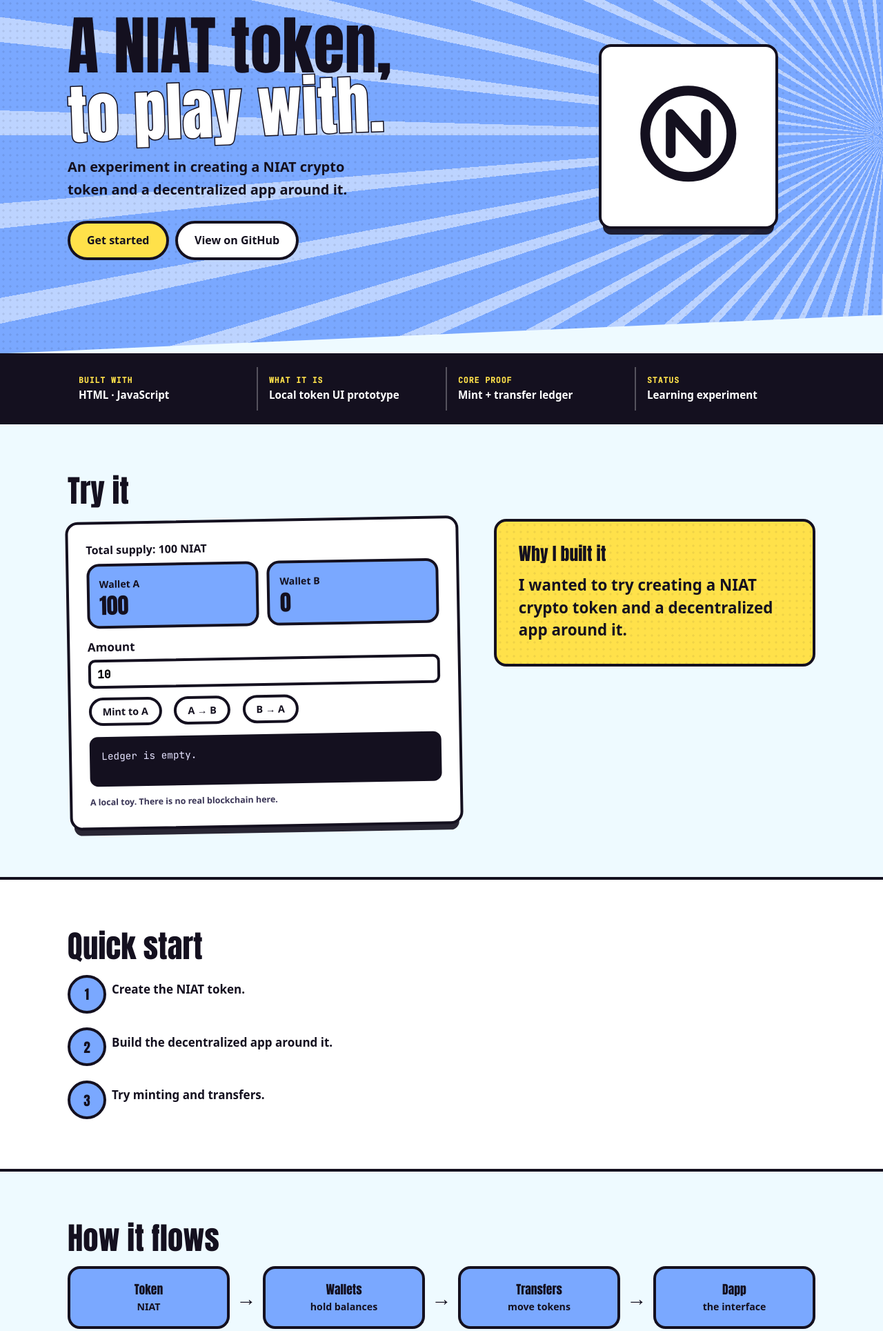
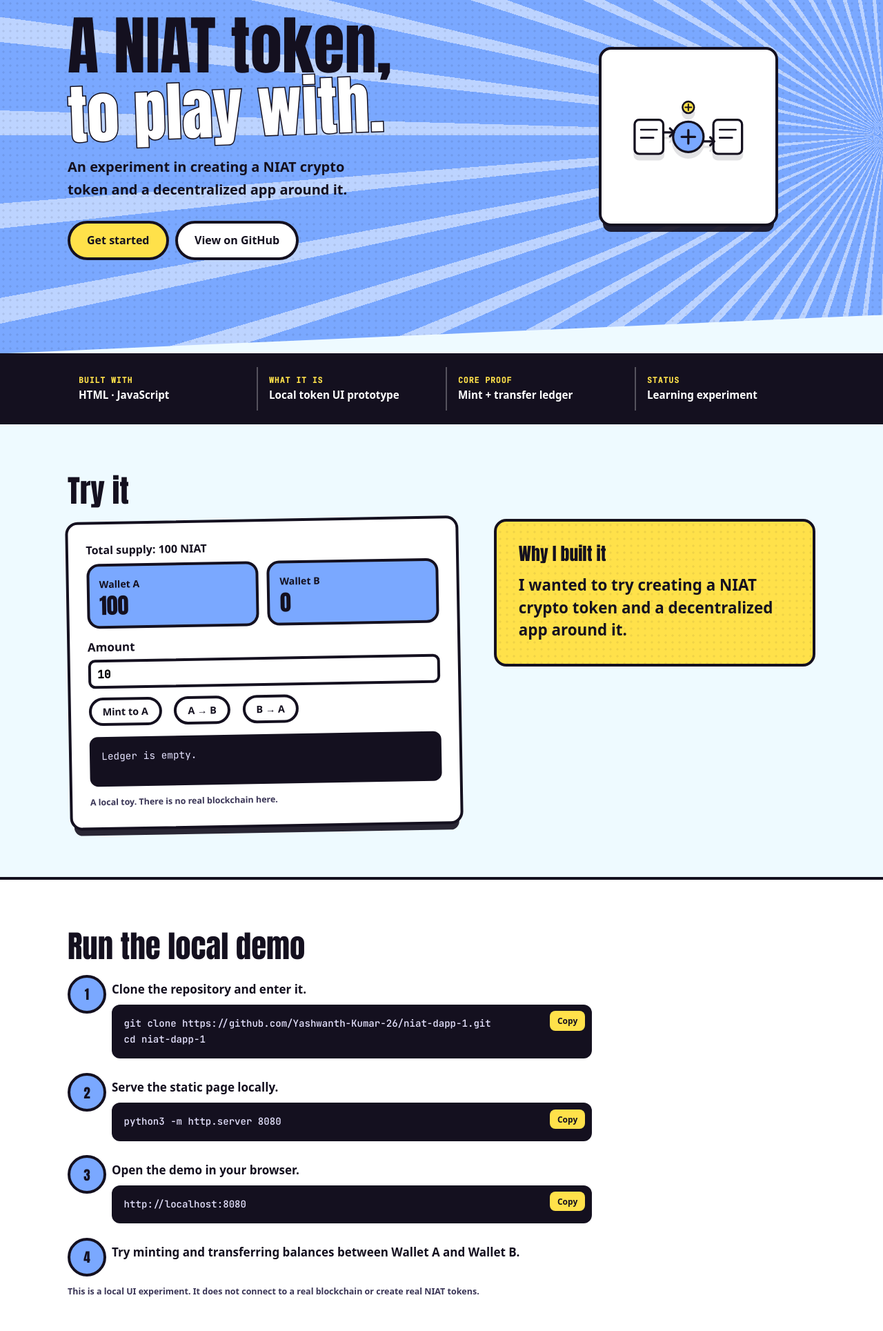
Before and after one commit to Yashwanth-Kumar-26/niat-dapp-1, a plain HTML site: page index.html in a window 1280 px wide. Shown: the part 120-2049 px from the top of the page at 69% size. Drawn offline with Linux system fonts and the light colour scheme; a web font is replaced by a local one.

Commit message:
docs: correct setup and add project visuals

```diff
--- a/index.html
+++ b/index.html
@@ -50,9 +50,11 @@ td code,td:first-child{font-weight:900}
 @media (max-width:820px){.hg,.demo{grid-template-columns:1fr}.logo{width:140px;padding:1.2rem;justify-self:start}.rig{transform:none}.flow{flex-direction:column}.ar{transform:rotate(90deg)}}
 
 .facts-band{background:var(--ink);color:var(--white);border-block:4px solid var(--ink);padding:1rem 0}.facts{display:grid;grid-template-columns:repeat(4,1fr);gap:.75rem}.fact{padding:.75rem 1rem;border-left:2px solid rgba(255,255,255,.28)}.fact:first-child{border-left:0}.fact small{display:block;color:var(--sun);font:700 .72rem/1.2 var(--mono);text-transform:uppercase;letter-spacing:.08em}.fact strong{display:block;margin-top:.25rem;font-size:.95rem;line-height:1.35}@media (max-width:820px){.facts{grid-template-columns:repeat(2,1fr)}.fact:nth-child(odd){border-left:0}}@media (max-width:480px){.facts{grid-template-columns:1fr}.fact{border-left:0;border-top:2px solid rgba(255,255,255,.28)}.fact:first-child{border-top:0}}
+
+.logo svg{filter:drop-shadow(0 8px 0 rgba(20,16,31,.12))}.logo{display:grid;place-items:center}.setup-note{max-width:60ch}
 </style></head><body>
 <header class="hero"><div class="wrap"><nav><a class="back" href="https://github.com/Yashwanth-Kumar-26">Yashwanth-Kumar-26</a><span lang="ja" aria-hidden="true" style="font:400 1.2rem var(--display)">分散</span></nav>
-<div class="hg"><div><h1>A NIAT token, <em>to play with.</em></h1><p class="lede">An experiment in creating a NIAT crypto token and a decentralized app around it.</p><a class="btn p" href="#start">Get started</a><a class="btn" href="https://github.com/Yashwanth-Kumar-26/niat-dapp-1">View on GitHub</a></div><div class="logo ink" role="img" aria-label="NIAT-Dapp: a NIAT token experiment logo"><svg viewBox="0 0 64 64" width="100%" height="100%" aria-hidden="true" fill="none" stroke="#14101f" stroke-width="5" stroke-linecap="round" stroke-linejoin="round"><circle cx="32" cy="32" r="22"/><path d="M23 42V22l18 20V22"/></svg></div></div></div></header>
+<div class="hg"><div><h1>A NIAT token, <em>to play with.</em></h1><p class="lede">An experiment in creating a NIAT crypto token and a decentralized app around it.</p><a class="btn p" href="#start">Get started</a><a class="btn" href="https://github.com/Yashwanth-Kumar-26/niat-dapp-1">View on GitHub</a></div><div class="logo ink" role="img" aria-label="NIAT-Dapp: a NIAT token experiment logo"><svg viewBox="0 0 280 220" role="img" aria-label="NIAT token moving between two wallets through a local dapp interface"><rect x="20" y="72" width="64" height="76" rx="10" fill="#fff" stroke="#14101f" stroke-width="5"/><rect x="196" y="72" width="64" height="76" rx="10" fill="#fff" stroke="#14101f" stroke-width="5"/><path d="M34 94h36M34 112h28M210 94h36M210 112h28" stroke="#14101f" stroke-width="4" stroke-linecap="round"/><circle cx="140" cy="110" r="34" fill="#7aa8ff" stroke="#14101f" stroke-width="5"/><path d="M125 110h30M140 95v30" stroke="#14101f" stroke-width="5" stroke-linecap="round"/><path d="M84 100h22M174 120h22" stroke="#14101f" stroke-width="5" stroke-linecap="round"/><path d="M99 91l9 9-9 9M189 111l9 9-9 9" fill="none" stroke="#14101f" stroke-width="5" stroke-linecap="round" stroke-linejoin="round"/><circle cx="140" cy="44" r="13" fill="#ffe14a" stroke="#14101f" stroke-width="4"/><path d="M140 37v14M133 44h14" stroke="#14101f" stroke-width="3" stroke-linecap="round"/></svg></div></div></div></header>
 <section class="facts-band" aria-label="Project facts"><div class="wrap facts"><div class="fact"><small>Built with</small><strong>HTML · JavaScript</strong></div><div class="fact"><small>What it is</small><strong>Local token UI prototype</strong></div><div class="fact"><small>Core proof</small><strong>Mint + transfer ledger</strong></div><div class="fact"><small>Status</small><strong>Learning experiment</strong></div></div></section>
 
 <section><div class="wrap"><h2>Try it</h2><div class="demo"><div class="rig ink"><p style="margin:0 0 .6rem;font:900 1rem var(--body)">Total supply: <span id="ts">100</span> NIAT</p>
@@ -60,7 +62,8 @@ td code,td:first-child{font-weight:900}
 <label for="amt" style="font-weight:900;display:block;margin:.8rem 0 .3rem">Amount</label><input id="amt" type="number" min="1" value="10">
 <div style="display:flex;gap:.5rem;flex-wrap:wrap;margin-top:.8rem"><button class="btn s" id="mt" type="button">Mint to A</button><button class="btn s" id="ab" type="button">A → B</button><button class="btn s" id="ba" type="button">B → A</button></div>
 <div class="dark" id="lg" style="margin-top:1rem;min-height:4.5rem" aria-live="polite">Ledger is empty.</div><p class="hint">A local toy. There is no real blockchain here.</p></div><aside class="why ink"><h2>Why I built it</h2><p>I wanted to try creating a NIAT crypto token and a decentralized app around it.</p></aside></div></div></section>
-<section class="paper" id="start"><div class="wrap"><h2>Quick start</h2><ol class="steps"><li><div><p>Create the NIAT token.</p></div></li><li><div><p>Build the decentralized app around it.</p></div></li><li><div><p>Try minting and transfers.</p></div></li></ol></div></section>
+<section class="paper" id="start"><div class="wrap"><h2>Run the local demo</h2><ol class="steps"><li><div><p>Clone the repository and enter it.</p><pre class="code">git clone https://github.com/Yashwanth-Kumar-26/niat-dapp-1.git
+cd niat-dapp-1</pre></div></li><li><div><p>Serve the static page locally.</p><pre class="code">python3 -m http.server 8080</pre></div></li><li><div><p>Open the demo in your browser.</p><pre class="code">http://localhost:8080</pre></div></li><li><div><p>Try minting and transferring balances between Wallet A and Wallet B.</p></div></li></ol><p class="hint">This is a local UI experiment. It does not connect to a real blockchain or create real NIAT tokens.</p></div></section>
 <section><div class="wrap"><h2>How it flows</h2><div class="flow"><div class="node ink"><b>Token</b><small>NIAT</small></div><span class="ar" aria-hidden="true">→</span><div class="node ink"><b>Wallets</b><small>hold balances</small></div><span class="ar" aria-hidden="true">→</span><div class="node ink"><b>Transfers</b><small>move tokens</small></div><span class="ar" aria-hidden="true">→</span><div class="node ink"><b>Dapp</b><small>the interface</small></div></div></div></section>
 <section class="paper"><div class="wrap"><h2>At a glance</h2><h3>How the demo behaves</h3><div class="tw"><table><thead><tr><th>Action</th><th>Result</th></tr></thead><tbody><tr><td>Mint</td><td>Total supply goes up</td></tr><tr><td>Send</td><td>Needs enough balance in the sender wallet</td></tr></tbody></table></div></div></section>
 <footer class="end"><div class="wrap"><h2>Mint your own.</h2><a class="btn p" href="https://github.com/Yashwanth-Kumar-26/niat-dapp-1">View on GitHub</a><p>By <a class="credit" href="https://github.com/Yashwanth-Kumar-26">Yashwanth-Kumar-26</a></p></div></footer>
```
